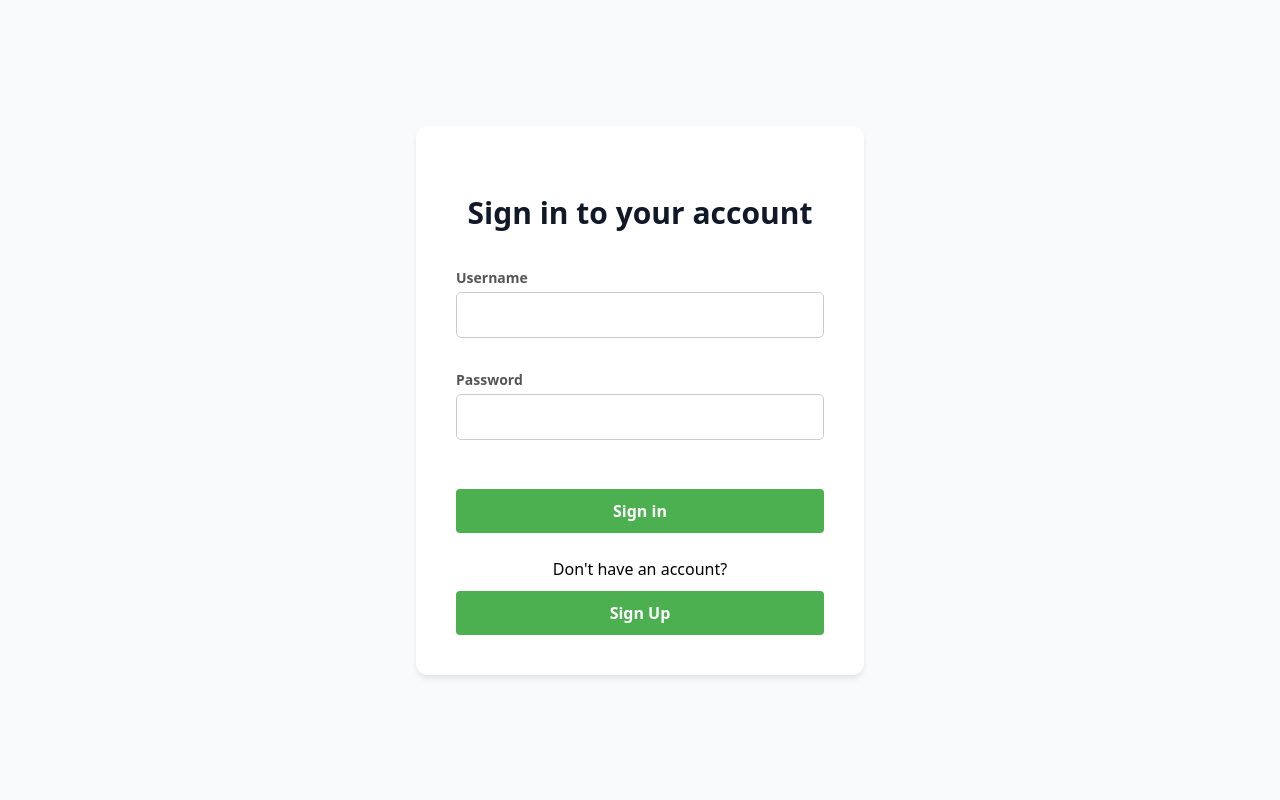
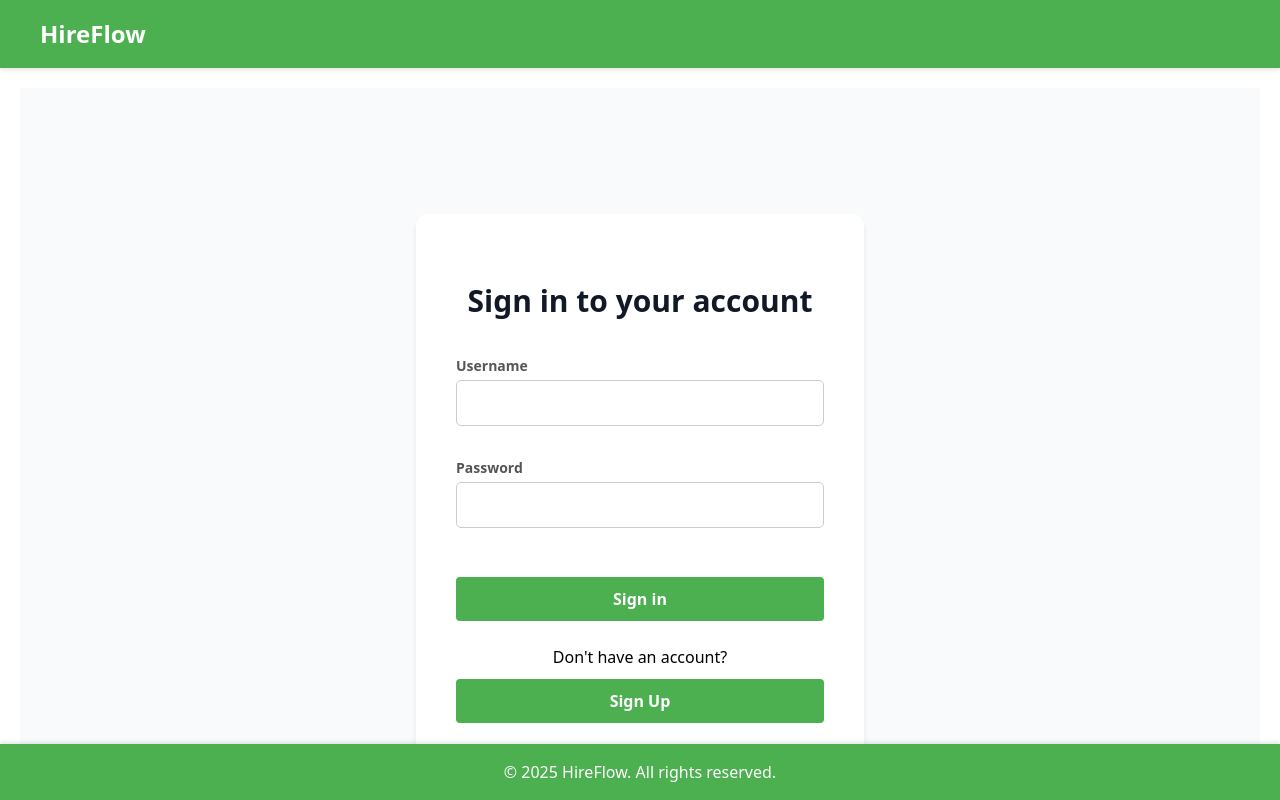
Before and after one commit to RazanYakoub01/IV1201_Recruitment_Application, a React (Vite) app in the folder client/: page / in a window 1280 px wide. Built offline with nearby package versions, Linux system fonts and the light colour scheme.

Commit message:
add footer and header, revise documentations of files

```diff
--- a/client/src/App.jsx
+++ b/client/src/App.jsx
@@ -1,5 +1,6 @@
 import React from 'react';
 import { Routes, Route } from 'react-router-dom';
+import Layout from './components/Layout';
 import LoginPresenter from './presenter/LoginPresenter';
 import SignUpPresenter from './presenter/SignUpPresenter';
 import RecruiterPresenter from './presenter/RecruiterPresenter';
@@ -16,10 +17,10 @@ const App = () => {
 
   return (
     <Routes>
-      <Route path="/" element={<LoginPresenter onLoginSuccess={handleLoginSuccess} />} />
-      <Route path="/signup" element={<SignUpPresenter onSignUpSuccess={handleSignUpSuccess} />} />
-      <Route path="/recruiter" element={<RecruiterPresenter />} />
-      <Route path="/applicant" element={<ApplicantPresenter />} />
+      <Route path="/" element={<Layout showHeader={true}> <LoginPresenter onLoginSuccess={handleLoginSuccess} /> </Layout>} />
+      <Route path="/signup" element={<Layout showHeader={true}> <SignUpPresenter onSignUpSuccess={handleSignUpSuccess} /> </Layout>} />
+      <Route path="/recruiter" element={<Layout showHeader={true}> <RecruiterPresenter /> </Layout>} />
+      <Route path="/applicant" element={<Layout showHeader={true}> <ApplicantPresenter /> </Layout>} />
     </Routes>
   );
 };
--- /dev/null
+++ b/client/src/components/Layout.jsx
@@ -0,0 +1,29 @@
+import React from 'react';
+import Header from '../views/Header';
+import Footer from '../views/Footer';
+import '../styles/Layout.css';
+
+/**
+* Layout component providing the application's base structure.
+* Wraps all pages with common header and footer components.
+*
+* @component
+* @param {Object} props Component properties
+* @param {React.ReactNode} props.children Main content to be rendered
+* @param {boolean} [props.showHeader=true] Controls header visibility
+* @returns {React.ReactElement} Renders the page layout with header, main content, and footer
+*/
+
+const Layout = ({ children, showHeader = true }) => {
+  return (
+    <div className="layout">
+      {showHeader && <Header />}
+      <main className="main-content">
+        {children}
+      </main>
+      <Footer />
+    </div>
+  );
+};
+
+export default Layout;
--- /dev/null
+++ b/client/src/styles/Footer.css
@@ -0,0 +1,18 @@
+.footer {
+  background-color: #4CAF50;
+  color: white;
+  padding: 1rem;
+  box-shadow: 0 -2px 4px rgba(0, 0, 0, 0.1);
+}
+
+.footer-container {
+  max-width: 1200px;
+  margin: 0 auto;
+  display: flex;
+  justify-content: center;
+  align-items: center;
+}
+
+.footer-text {
+  font-size: 1rem;
+}
--- /dev/null
+++ b/client/src/styles/Header.css
@@ -0,0 +1,33 @@
+.header {
+  background-color: #4CAF50;
+  color: white;
+  padding: 1rem;
+  box-shadow: 0 2px 4px rgba(0, 0, 0, 0.1);
+}
+
+.header-container {
+  max-width: 1200px;
+  margin: 0 auto;
+  display: flex;
+  justify-content: space-between;
+  align-items: center;
+}
+
+.header-title {
+  font-size: 1.5rem;
+  font-weight: bold;
+}
+
+.logout-button {
+  background-color: #f44336;
+  color: white;
+  padding: 0.5rem 1rem;
+  border-radius: 0.25rem;
+  border: none;
+  cursor: pointer;
+  transition: background-color 0.2s;
+}
+
+.logout-button:hover {
+  background-color: #d32f2f;
+}
--- /dev/null
+++ b/client/src/styles/Layout.css
@@ -0,0 +1,16 @@
+/* styles/Layout.css */
+.layout {
+  min-height: 100vh;
+  display: flex;
+  flex-direction: column;
+  position: fixed;
+  width: 100%;
+  top: 0;
+  bottom: 0;
+}
+
+.main-content {
+  flex: 1;
+  overflow-y: auto;
+  padding: 20px;
+}
--- /dev/null
+++ b/client/src/views/Footer.jsx
@@ -0,0 +1,21 @@
+import React from 'react';
+import '../styles/Footer.css';
+
+/**
+* Footer component for displaying site-wide footer content.
+*
+* @component
+* @returns {React.ReactElement} Renders the footer with copyright text
+*/
+
+const Footer = () => {
+  return (
+    <footer className="footer">
+      <div className="footer-container">
+        <p className="footer-text">© 2025 HireFlow. All rights reserved.</p>
+      </div>
+    </footer>
+  );
+};
+
+export default Footer;
--- /dev/null
+++ b/client/src/views/Header.jsx
@@ -0,0 +1,51 @@
+import React from 'react';
+import { useNavigate, useLocation } from 'react-router-dom';
+import '../styles/Header.css';
+
+/**
+* Header component that provides navigation and user authentication controls.
+* This component handles the application header, logout functionality, and conditional navigation display.
+*
+* @component
+* @param {Object} props Component properties
+* @returns {React.ReactElement} Renders the header with title and conditional logout button
+*
+* Uses:
+* - useNavigate: For navigation after logout
+* - useLocation: To determine current route for conditional rendering
+* - localStorage: For user authentication state management
+*/
+
+const Header = () => {
+  const navigate = useNavigate();
+  const location = useLocation();
+  const user = JSON.parse(localStorage.getItem('user') || '{}');
+
+  const handleLogout = () => {
+    localStorage.removeItem('user');
+    localStorage.removeItem('token');
+    navigate('/');
+  };
+
+  const showNavigation = location.pathname !== '/' && location.pathname !== '/signup';
+
+  return (
+    <header className="header">
+      <div className="header-container">
+        <h1 className="header-title">HireFlow</h1>
+        {showNavigation && (
+          <nav>
+            <button
+              onClick={handleLogout}
+              className="logout-button"
+            >
+              Logout
+            </button>
+          </nav>
+        )}
+      </div>
+    </header>
+  );
+};
+
+export default Header;
```
Also changed, not shown: client/src/views/SignUp.jsx (+16 -1 lines).
